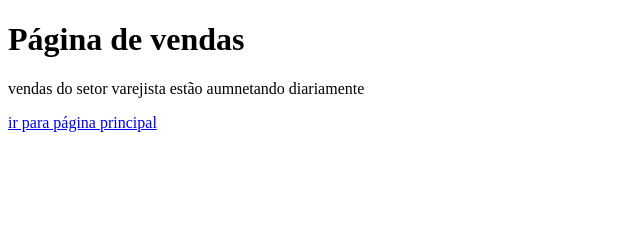
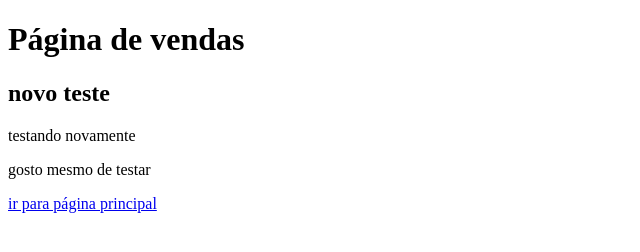
Before and after one commit to noriva/aulagithab, a plain HTML site: page vendas.html in a window 1280 px wide. Shown: the whole page, without its empty margins (0-640 px from the left). Drawn offline with Linux system fonts and the light colour scheme.

Commit message:
Nova modificão

```diff
--- a/vendas.html
+++ b/vendas.html
@@ -7,7 +7,9 @@
 </head>
 <body>
     <h1>Página de vendas</h1>
-    <p>vendas do setor varejista estão aumnetando diariamente</p>
+    <h2>novo teste</h2>
+    <p>testando novamente</p>
+    <p>gosto mesmo de testar</p>
     <a href="index.html">ir para página principal</a>
 </body>
 </html>
```
